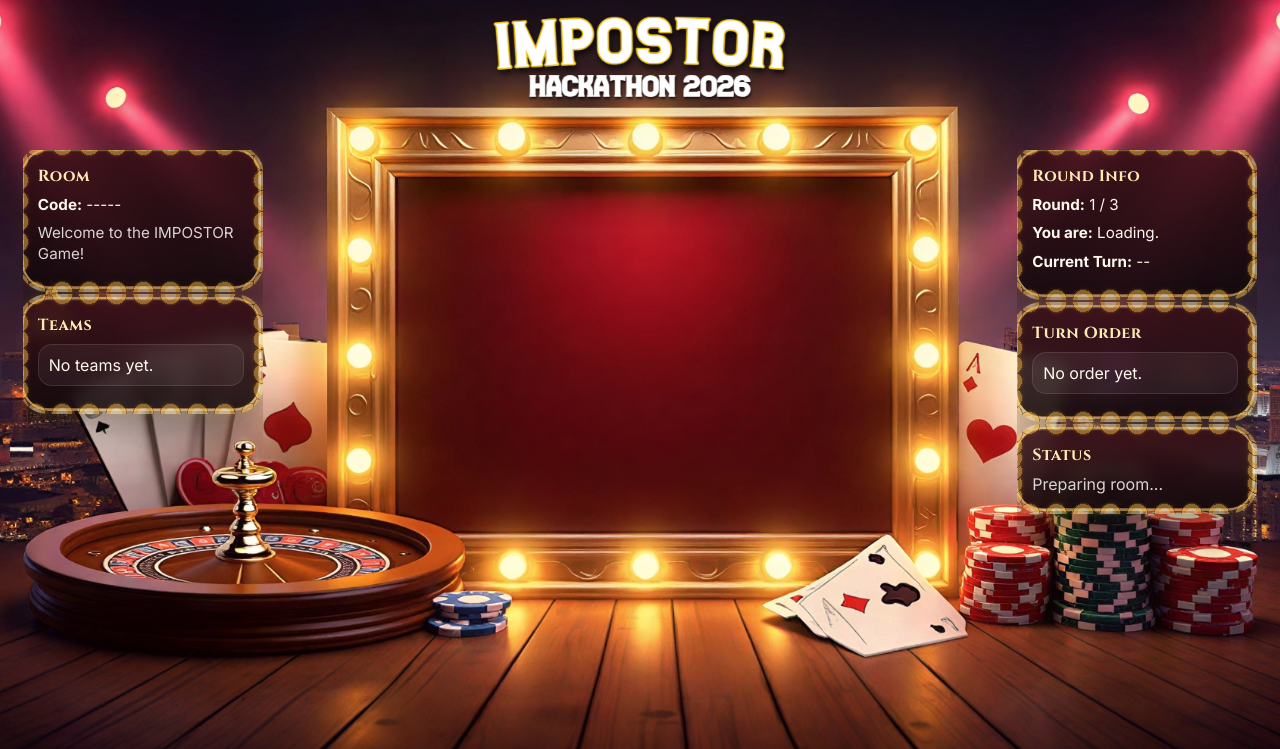
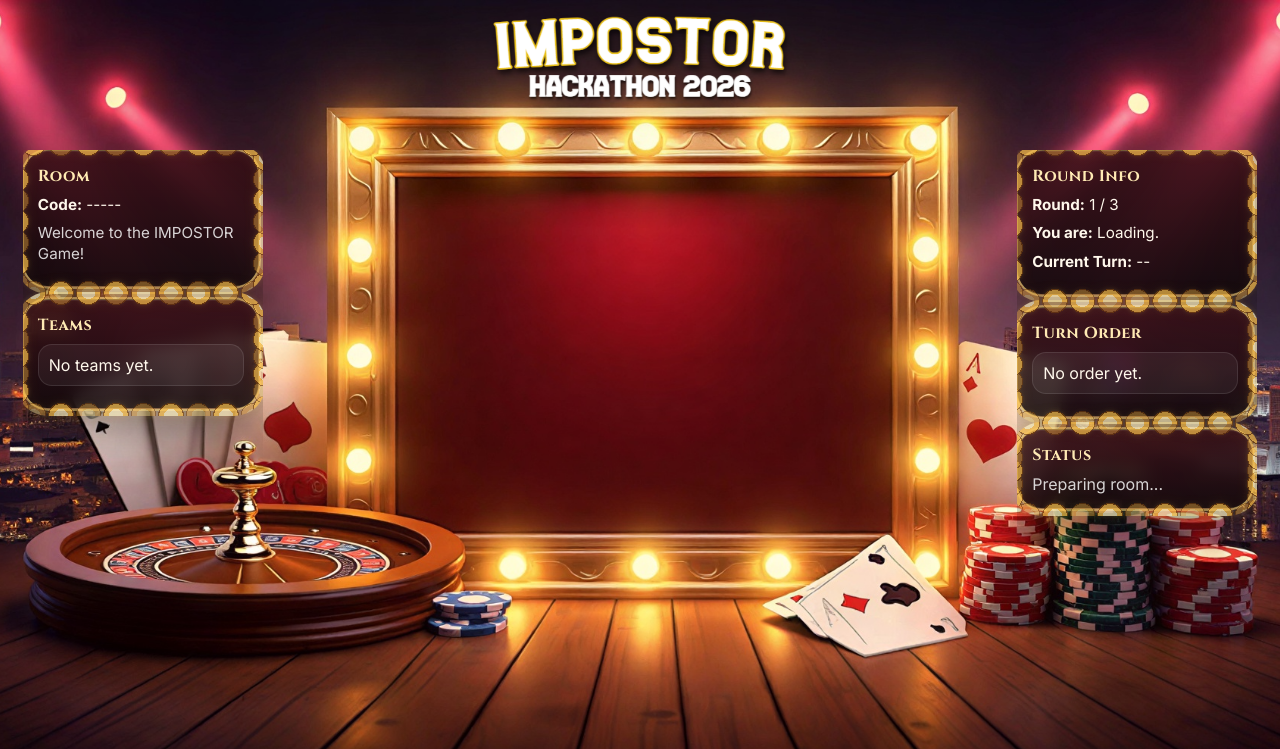
Before and after one commit to Sinnickle/impostor-game, a Flask app: page /game in a window 1280 px wide. Shown: the top 749 px of the page. Run offline with Flask 3, Linux system fonts and the light colour scheme; some libraries are stand-ins or nearby versions.

Commit message:
added new feature

```diff
--- a/app.py
+++ b/app.py
@@ -1008,22 +1008,42 @@ def submit_vote(data):
 
 
 @socketio.on("disconnect")
-def on_disconnect():
+def handle_disconnect():
     sid = request.sid
 
-    for code, game in games.items():
-        identity = game["players_by_sid"].pop(sid, None)
+    for code, game in list(games.items()):
+        # HOST DISCONNECT
+        if sid == game.get("host_sid"):
+            # Notify all players
+            socketio.emit("host_left", {}, room=code)
 
-        if identity == "HOST":
-            if game["host_sid"] == sid:
-                game["host_connected"] = False
-            continue
+            # Delete game completely
+            del games[code]
+            return
 
-        if identity and identity != "HOST":
-            if game["team_sids"].get(identity) == sid:
-                game["team_sids"].pop(identity, None)
+        # PLAYER DISCONNECT
+        if sid in game["players_by_sid"]:
+            team = game["players_by_sid"].pop(sid, None)
 
-        emit_roster_update(code)
+            if team and team in game["teams"]:
+                game["teams"].remove(team)
+                game["team_sids"].pop(team, None)
+                game["scores"].pop(team, None)
+
+                game["intro_ready"].discard(team)
+                game["intro_finished"].discard(team)
+                game["agreement_ready"].discard(team)
+                game["additional_round_voters"].discard(team)
+
+                # Remove their vote/response if exists
+                game["votes"].pop(team, None)
+                game["responses"].pop(team, None)
+
+                emit_status(code, f"{team} left the game.")
+
+                emit_roster_update(code)
+
+            return
 
 
 if __name__ == "__main__":
--- a/templates/game.html
+++ b/templates/game.html
@@ -103,67 +103,80 @@
         .bulb-card::after {
     content: "";
     position: absolute;
-    inset: -6px;
-    border-radius: 30px;
+    inset: -8px;
+    border-radius: 32px;
     pointer-events: none;
     opacity: 1;
     z-index: 3;
     background:
-        radial-gradient(circle at 7% 0%, var(--bulb-core) 0 6px, var(--bulb-ring) 6px 10px, var(--bulb-edge) 10px 11px, transparent 11px),
-        radial-gradient(circle at 18% 0%, var(--bulb-core) 0 6px, var(--bulb-ring) 6px 10px, var(--bulb-edge) 10px 11px, transparent 11px),
-        radial-gradient(circle at 29% 0%, var(--bulb-core) 0 6px, var(--bulb-ring) 6px 10px, var(--bulb-edge) 10px 11px, transparent 11px),
-        radial-gradient(circle at 40% 0%, var(--bulb-core) 0 6px, var(--bulb-ring) 6px 10px, var(--bulb-edge) 10px 11px, transparent 11px),
-        radial-gradient(circle at 51% 0%, var(--bulb-core) 0 6px, var(--bulb-ring) 6px 10px, var(--bulb-edge) 10px 11px, transparent 11px),
-        radial-gradient(circle at 62% 0%, var(--bulb-core) 0 6px, var(--bulb-ring) 6px 10px, var(--bulb-edge) 10px 11px, transparent 11px),
-        radial-gradient(circle at 73% 0%, var(--bulb-core) 0 6px, var(--bulb-ring) 6px 10px, var(--bulb-edge) 10px 11px, transparent 11px),
-        radial-gradient(circle at 84% 0%, var(--bulb-core) 0 6px, var(--bulb-ring) 6px 10px, var(--bulb-edge) 10px 11px, transparent 11px),
-        radial-gradient(circle at 95% 0%, var(--bulb-core) 0 6px, var(--bulb-ring) 6px 10px, var(--bulb-edge) 10px 11px, transparent 11px),
-
-        radial-gradient(circle at 0% 10%, var(--bulb-core) 0 6px, var(--bulb-ring) 6px 10px, var(--bulb-edge) 10px 11px, transparent 11px),
-        radial-gradient(circle at 0% 24%, var(--bulb-core) 0 6px, var(--bulb-ring) 6px 10px, var(--bulb-edge) 10px 11px, transparent 11px),
-        radial-gradient(circle at 0% 38%, var(--bulb-core) 0 6px, var(--bulb-ring) 6px 10px, var(--bulb-edge) 10px 11px, transparent 11px),
-        radial-gradient(circle at 0% 52%, var(--bulb-core) 0 6px, var(--bulb-ring) 6px 10px, var(--bulb-edge) 10px 11px, transparent 11px),
-        radial-gradient(circle at 0% 66%, var(--bulb-core) 0 6px, var(--bulb-ring) 6px 10px, var(--bulb-edge) 10px 11px, transparent 11px),
-        radial-gradient(circle at 0% 80%, var(--bulb-core) 0 6px, var(--bulb-ring) 6px 10px, var(--bulb-edge) 10px 11px, transparent 11px),
-        radial-gradient(circle at 0% 94%, var(--bulb-core) 0 6px, var(--bulb-ring) 6px 10px, var(--bulb-edge) 10px 11px, transparent 11px),
-
-        radial-gradient(circle at 100% 10%, var(--bulb-core) 0 6px, var(--bulb-ring) 6px 10px, var(--bulb-edge) 10px 11px, transparent 11px),
-        radial-gradient(circle at 100% 24%, var(--bulb-core) 0 6px, var(--bulb-ring) 6px 10px, var(--bulb-edge) 10px 11px, transparent 11px),
-        radial-gradient(circle at 100% 38%, var(--bulb-core) 0 6px, var(--bulb-ring) 6px 10px, var(--bulb-edge) 10px 11px, transparent 11px),
-        radial-gradient(circle at 100% 52%, var(--bulb-core) 0 6px, var(--bulb-ring) 6px 10px, var(--bulb-edge) 10px 11px, transparent 11px),
-        radial-gradient(circle at 100% 66%, var(--bulb-core) 0 6px, var(--bulb-ring) 6px 10px, var(--bulb-edge) 10px 11px, transparent 11px),
-        radial-gradient(circle at 100% 80%, var(--bulb-core) 0 6px, var(--bulb-ring) 6px 10px, var(--bulb-edge) 10px 11px, transparent 11px),
-        radial-gradient(circle at 100% 94%, var(--bulb-core) 0 6px, var(--bulb-ring) 6px 10px, var(--bulb-edge) 10px 11px, transparent 11px),
-
-        radial-gradient(circle at 7% 100%, var(--bulb-core) 0 6px, var(--bulb-ring) 6px 10px, var(--bulb-edge) 10px 11px, transparent 11px),
-        radial-gradient(circle at 18% 100%, var(--bulb-core) 0 6px, var(--bulb-ring) 6px 10px, var(--bulb-edge) 10px 11px, transparent 11px),
-        radial-gradient(circle at 29% 100%, var(--bulb-core) 0 6px, var(--bulb-ring) 6px 10px, var(--bulb-edge) 10px 11px, transparent 11px),
-        radial-gradient(circle at 40% 100%, var(--bulb-core) 0 6px, var(--bulb-ring) 6px 10px, var(--bulb-edge) 10px 11px, transparent 11px),
-        radial-gradient(circle at 51% 100%, var(--bulb-core) 0 6px, var(--bulb-ring) 6px 10px, var(--bulb-edge) 10px 11px, transparent 11px),
-        radial-gradient(circle at 62% 100%, var(--bulb-core) 0 6px, var(--bulb-ring) 6px 10px, var(--bulb-edge) 10px 11px, transparent 11px),
-        radial-gradient(circle at 73% 100%, var(--bulb-core) 0 6px, var(--bulb-ring) 6px 10px, var(--bulb-edge) 10px 11px, transparent 11px),
-        radial-gradient(circle at 84% 100%, var(--bulb-core) 0 6px, var(--bulb-ring) 6px 10px, var(--bulb-edge) 10px 11px, transparent 11px),
-        radial-gradient(circle at 95% 100%, var(--bulb-core) 0 6px, var(--bulb-ring) 6px 10px, var(--bulb-edge) 10px 11px, transparent 11px);
+        radial-gradient(circle at 7% 0%, var(--bulb-core) 0 7px, var(--bulb-ring) 7px 12px, var(--bulb-edge) 12px 13px, transparent 13px),
+        radial-gradient(circle at 18% 0%, rgba(255, 230, 150, 0.55) 0 7px, rgba(255, 186, 70, 0.50) 7px 12px, rgba(126, 73, 17, 0.72) 12px 13px, transparent 13px),
+        radial-gradient(circle at 29% 0%, var(--bulb-core) 0 7px, var(--bulb-ring) 7px 12px, var(--bulb-edge) 12px 13px, transparent 13px),
+        radial-gradient(circle at 40% 0%, rgba(255, 230, 150, 0.55) 0 7px, rgba(255, 186, 70, 0.50) 7px 12px, rgba(126, 73, 17, 0.72) 12px 13px, transparent 13px),
+        radial-gradient(circle at 51% 0%, var(--bulb-core) 0 7px, var(--bulb-ring) 7px 12px, var(--bulb-edge) 12px 13px, transparent 13px),
+        radial-gradient(circle at 62% 0%, rgba(255, 230, 150, 0.55) 0 7px, rgba(255, 186, 70, 0.50) 7px 12px, rgba(126, 73, 17, 0.72) 12px 13px, transparent 13px),
+        radial-gradient(circle at 73% 0%, var(--bulb-core) 0 7px, var(--bulb-ring) 7px 12px, var(--bulb-edge) 12px 13px, transparent 13px),
+        radial-gradient(circle at 84% 0%, rgba(255, 230, 150, 0.55) 0 7px, rgba(255, 186, 70, 0.50) 7px 12px, rgba(126, 73, 17, 0.72) 12px 13px, transparent 13px),
+        radial-gradient(circle at 95% 0%, var(--bulb-core) 0 7px, var(--bulb-ring) 7px 12px, var(--bulb-edge) 12px 13px, transparent 13px),
+
+        radial-gradient(circle at 0% 10%, rgba(255, 230, 150, 0.55) 0 7px, rgba(255, 186, 70, 0.50) 7px 12px, rgba(126, 73, 17, 0.72) 12px 13px, transparent 13px),
+        radial-gradient(circle at 0% 24%, var(--bulb-core) 0 7px, var(--bulb-ring) 7px 12px, var(--bulb-edge) 12px 13px, transparent 13px),
+        radial-gradient(circle at 0% 38%, rgba(255, 230, 150, 0.55) 0 7px, rgba(255, 186, 70, 0.50) 7px 12px, rgba(126, 73, 17, 0.72) 12px 13px, transparent 13px),
+        radial-gradient(circle at 0% 52%, var(--bulb-core) 0 7px, var(--bulb-ring) 7px 12px, var(--bulb-edge) 12px 13px, transparent 13px),
+        radial-gradient(circle at 0% 66%, rgba(255, 230, 150, 0.55) 0 7px, rgba(255, 186, 70, 0.50) 7px 12px, rgba(126, 73, 17, 0.72) 12px 13px, transparent 13px),
+        radial-gradient(circle at 0% 80%, var(--bulb-core) 0 7px, var(--bulb-ring) 7px 12px, var(--bulb-edge) 12px 13px, transparent 13px),
+        radial-gradient(circle at 0% 94%, rgba(255, 230, 150, 0.55) 0 7px, rgba(255, 186, 70, 0.50) 7px 12px, rgba(126, 73, 17, 0.72) 12px 13px, transparent 13px),
+
+        radial-gradient(circle at 100% 10%, var(--bulb-core) 0 7px, var(--bulb-ring) 7px 12px, var(--bulb-edge) 12px 13px, transparent 13px),
+        radial-gradient(circle at 100% 24%, rgba(255, 230, 150, 0.55) 0 7px, rgba(255, 186, 70, 0.50) 7px 12px, rgba(126, 73, 17, 0.72) 12px 13px, transparent 13px),
+        radial-gradient(circle at 100% 38%, var(--bulb-core) 0 7px, var(--bulb-ring) 7px 12px, var(--bulb-edge) 12px 13px, transparent 13px),
+        radial-gradient(circle at 100% 52%, rgba(255, 230, 150, 0.55) 0 7px, rgba(255, 186, 70, 0.50) 7px 12px, rgba(126, 73, 17, 0.72) 12px 13px, transparent 13px),
+        radial-gradient(circle at 100% 66%, var(--bulb-core) 0 7px, var(--bulb-ring) 7px 12px, var(--bulb-edge) 12px 13px, transparent 13px),
+        radial-gradient(circle at 100% 80%, rgba(255, 230, 150, 0.55) 0 7px, rgba(255, 186, 70, 0.50) 7px 12px, rgba(126, 73, 17, 0.72) 12px 13px, transparent 13px),
+        radial-gradient(circle at 100% 94%, var(--bulb-core) 0 7px, var(--bulb-ring) 7px 12px, var(--bulb-edge) 12px 13px, transparent 13px),
+
+        radial-gradient(circle at 7% 100%, rgba(255, 230, 150, 0.55) 0 7px, rgba(255, 186, 70, 0.50) 7px 12px, rgba(126, 73, 17, 0.72) 12px 13px, transparent 13px),
+        radial-gradient(circle at 18% 100%, var(--bulb-core) 0 7px, var(--bulb-ring) 7px 12px, var(--bulb-edge) 12px 13px, transparent 13px),
+        radial-gradient(circle at 29% 100%, rgba(255, 230, 150, 0.55) 0 7px, rgba(255, 186, 70, 0.50) 7px 12px, rgba(126, 73, 17, 0.72) 12px 13px, transparent 13px),
+        radial-gradient(circle at 40% 100%, var(--bulb-core) 0 7px, var(--bulb-ring) 7px 12px, var(--bulb-edge) 12px 13px, transparent 13px),
+        radial-gradient(circle at 51% 100%, rgba(255, 230, 150, 0.55) 0 7px, rgba(255, 186, 70, 0.50) 7px 12px, rgba(126, 73, 17, 0.72) 12px 13px, transparent 13px),
+        radial-gradient(circle at 62% 100%, var(--bulb-core) 0 7px, var(--bulb-ring) 7px 12px, var(--bulb-edge) 12px 13px, transparent 13px),
+        radial-gradient(circle at 73% 100%, rgba(255, 230, 150, 0.55) 0 7px, rgba(255, 186, 70, 0.50) 7px 12px, rgba(126, 73, 17, 0.72) 12px 13px, transparent 13px),
+        radial-gradient(circle at 84% 100%, var(--bulb-core) 0 7px, var(--bulb-ring) 7px 12px, var(--bulb-edge) 12px 13px, transparent 13px),
+        radial-gradient(circle at 95% 100%, rgba(255, 230, 150, 0.55) 0 7px, rgba(255, 186, 70, 0.50) 7px 12px, rgba(126, 73, 17, 0.72) 12px 13px, transparent 13px);
     filter:
-        drop-shadow(0 0 4px var(--bulb-glow))
-        drop-shadow(0 0 12px var(--bulb-glow))
-        drop-shadow(0 0 22px var(--bulb-glow-pink));
-    animation: casinoBulbsPulse 1.2s steps(1, end) infinite;
-}
-
-        @keyframes casinoBulbsPulse {
-            0%, 49% {
+        drop-shadow(0 0 5px var(--bulb-glow))
+        drop-shadow(0 0 14px var(--bulb-glow))
+        drop-shadow(0 0 26px var(--bulb-glow-pink));
+    animation: casinoBulbsChase 1.05s steps(1, end) infinite;
+}
+
+        @keyframes casinoBulbsChase {
+    0%, 24% {
         opacity: 1;
         filter:
-                    drop-shadow(0 0 3px var(--bulb-glow))
-                    drop-shadow(0 0 10px var(--bulb-glow))
-                    drop-shadow(0 0 18px var(--bulb-glow-pink));
-            }
-            50%, 100% {
-                opacity: 0.5;
+            drop-shadow(0 0 6px var(--bulb-glow))
+            drop-shadow(0 0 16px var(--bulb-glow))
+            drop-shadow(0 0 30px var(--bulb-glow-pink));
+    }
+    25%, 49% {
+        opacity: 0.72;
         filter:
-                    drop-shadow(0 0 1px rgba(255, 211, 92, 0.16))
-                    drop-shadow(0 0 4px rgba(255, 211, 92, 0.10));
+            drop-shadow(0 0 2px rgba(255, 211, 92, 0.18))
+            drop-shadow(0 0 7px rgba(255, 211, 92, 0.12));
+    }
+    50%, 74% {
+        opacity: 1;
+        filter:
+            drop-shadow(0 0 7px rgba(255, 230, 130, 0.95))
+            drop-shadow(0 0 18px rgba(255, 211, 92, 0.88))
+            drop-shadow(0 0 34px rgba(255, 78, 147, 0.34));
+    }
+    75%, 100% {
+        opacity: 0.78;
+        filter:
+            drop-shadow(0 0 2px rgba(255, 211, 92, 0.16))
+            drop-shadow(0 0 6px rgba(255, 211, 92, 0.10));
     }
 }
 
@@ -917,6 +930,26 @@
         </div>
     </div>
 
+    <div id="hostLeftOverlay" style="
+    position: fixed;
+    inset: 0;
+    background: black;
+    z-index: 200;
+    display: none;
+    align-items: center;
+    justify-content: center;
+    text-align: center;
+">
+    <div style="
+        font-family: 'Cinzel', serif;
+        font-size: clamp(2rem, 5vw, 4rem);
+        font-weight: 900;
+        color: white;
+    ">
+        The Host has left the game.
+    </div>
+</div>
+
     <div id="appShell" class="app-shell">
         <div class="side-panel left-player-panel">
             <div class="card hero hero-host-only bulb-card">
@@ -1106,6 +1139,17 @@
         const bgMusic = document.getElementById("bgMusic");
         const glitchLayer = document.getElementById("glitchLayer");
 
+        introVideo.addEventListener("timeupdate", () => {
+    if (!introVideo.duration) return;
+
+    const timeLeft = introVideo.duration - introVideo.currentTime;
+
+    // Start glitch 1 second before end
+    if (timeLeft <= 1 && !glitchLayer.classList.contains("active")) {
+        glitchLayer.classList.add("active");
+    }
+});
+
         const playerWhiteScreen = document.getElementById("playerWhiteScreen");
         const playerWhiteScreenTitle = document.getElementById("playerWhiteScreenTitle");
         const playerWhiteScreenName = document.getElementById("playerWhiteScreenName");
@@ -1505,9 +1549,15 @@
         });
 
         introVideo.addEventListener("ended", async () => {
+    // Video disappears immediately
     hide(playerVideoLayer);
 
-            await playGlitchOnly();
+    // DO NOT trigger glitch here anymore (it already started earlier)
+    // await playGlitchOnly(); ❌ REMOVE THIS
+
+    // Let glitch continue naturally
+    await sleep(1000);
+
     await sleep(INTRO_AUDIO_DELAY_MS);
     await playBackgroundMusic();
 
@@ -1798,6 +1848,15 @@
             statusDiv.textContent = "Roles revealed.";
         });
 
+        socket.on("host_left", () => {
+    const overlay = document.getElementById("hostLeftOverlay");
+    overlay.style.display = "flex";
+
+    setTimeout(() => {
+        window.location.href = "/";
+    }, 3000);
+});
+
         socket.on("host_role_overview", (data) => {
             if (!isHost) return;
 
```
Lines whose indentation alone changed are shown as unchanged.
